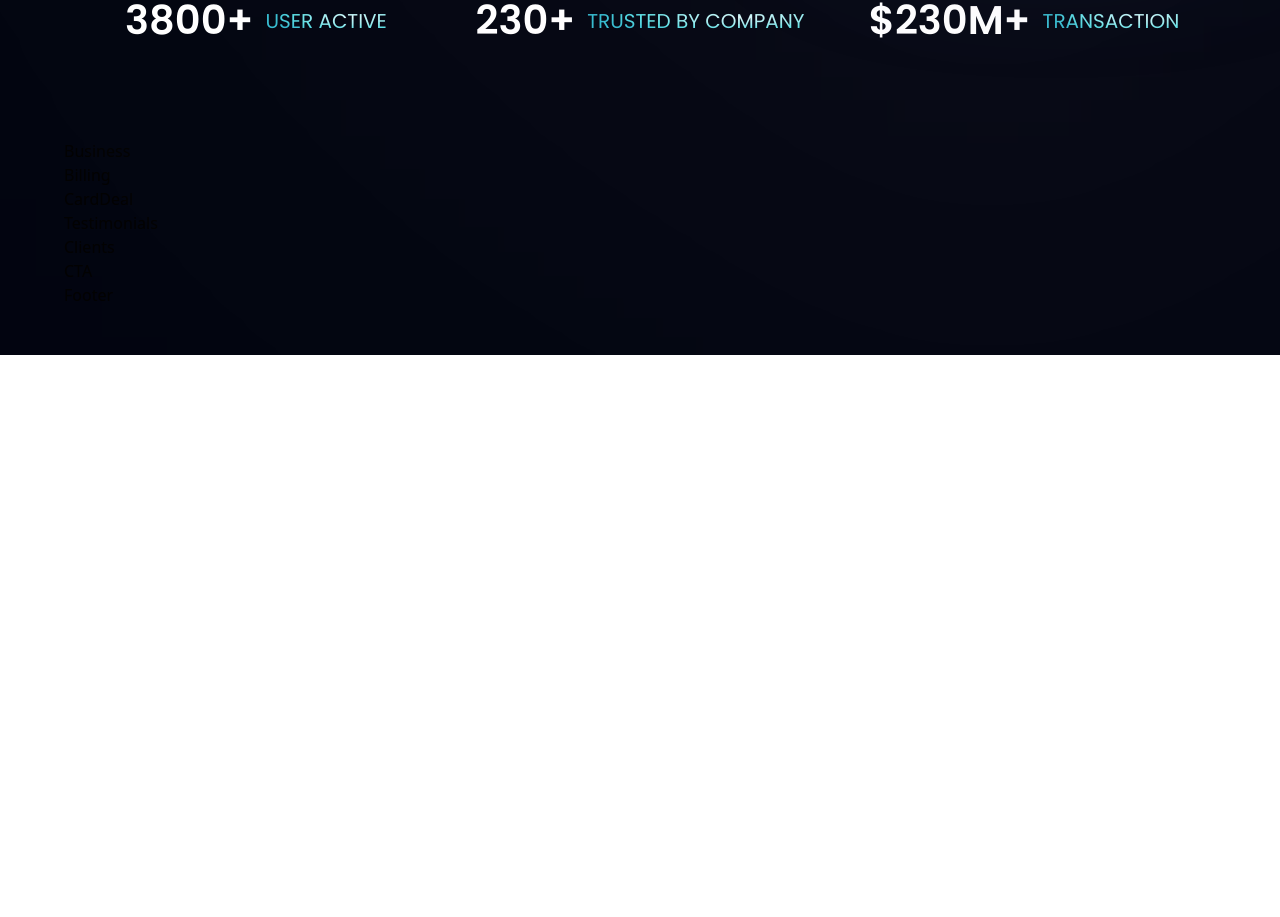
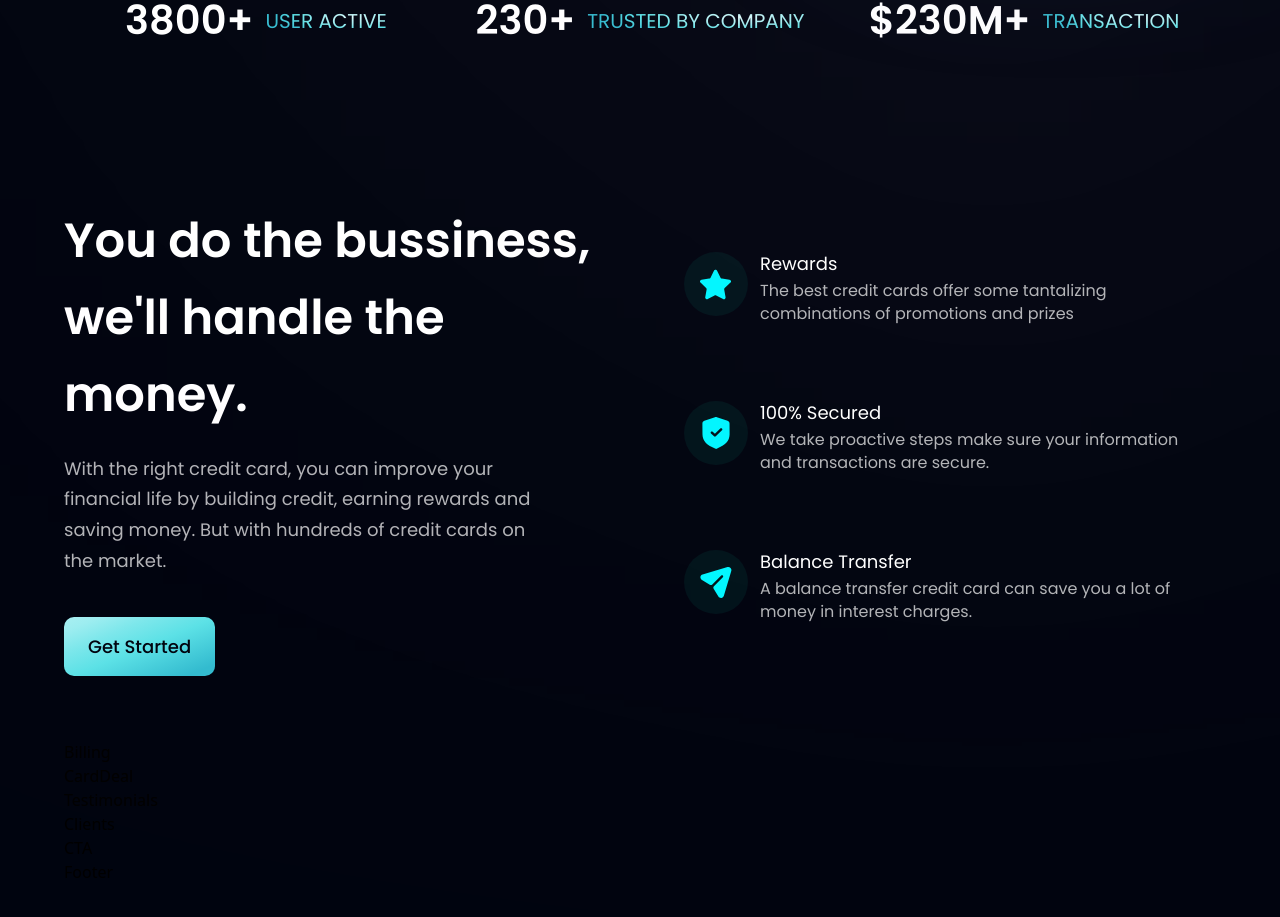
Before and after one commit to thesmol/bank_modern_app, a React (Vite) app: page / in a window 1280 px wide. Shown: the part 854-1771 px from the top of the page. Before the commit the page ends 1209 px from the top, so only its background shows below. Built offline with nearby package versions, Linux system fonts and the light colour scheme.

Commit message:
implement the business component

```diff
--- a/src/components/Business.jsx
+++ b/src/components/Business.jsx
@@ -1,9 +1,40 @@
-import React from 'react'
+import { features } from '../constants';
+import styles, { layout } from '../style';
+import Button from './Button';
 
-const Business = () => {
-  return (
-    <div>Business</div>
-  )
-}
+const FeatureCard = ({icon, title, content, index}) => (
+  <div className={`flex flex-row p-6 rounded-[20px] ${index !== features.length - 1 ? "mb-6" : "mb-0"} feature-card`}>
+    <div className={`w-[64px] h-[64px] rounded-full ${styles.flexCenter} bg-dimBlue`}>
+      <img src = {icon} alt='icon' className='w-[50%] h-[50%] object-contain'/>
+    </div>
+    <div className='flex-1 flex flex-col ml-3'>
+      <h4 className='font-poppins font-seminold leading-[23px] text-[18px] text-white mb-1'>{title}</h4>
+      <p className='font-poppins font-normal leading-[23px] text-[16px] text-dimWhite mb-1'>{content}</p>
+    </div>
+  </div>
+)
+
+
+const Business = () => (
+  <section id='features' className={layout.section}>
+    <div className={layout.sectionInfo}>
+      <h2 className={styles.heading2}>You do the bussiness, <br className='sm:block hidden'/> we'll handle the money.</h2>
+      <p className={`${styles.paragraph} max-w-[480px] mt-5`}>With the right credit card, you can improve your financial life by building credit, earning rewards and saving money. But with hundreds of credit cards on the market.</p>
+
+      <Button styles = {"mt-10 rounded-[10px] before:ease relative overflow-hidden transition-all before:absolute before:right-0 before:top-[-10px] before:h-[200px] before:w-10 before:translate-x-12 before:rotate-6 before:bg-white before:opacity-30 before:duration-700 hover:before:-translate-x-40"}/>
+    </div>
+
+    <div className={`${layout.sectionImg} flex-col`}>
+      {features.map((feature, index) => (
+        <FeatureCard
+          key = {feature.id}
+          {...feature}
+          index = {index}
+        />
+      ))}
+    </div>
+  </section>
+)
+
 
 export default Business
```
